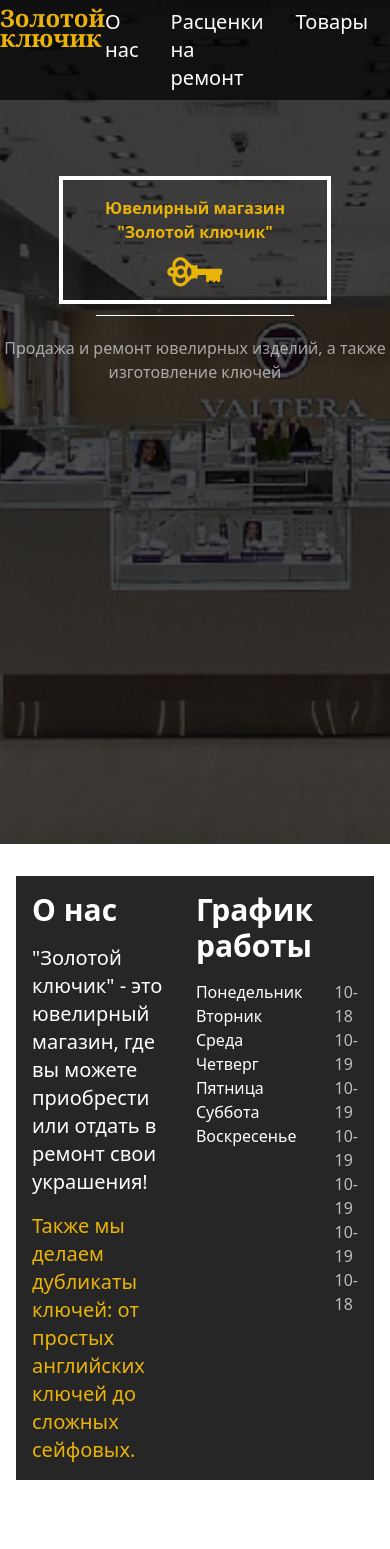
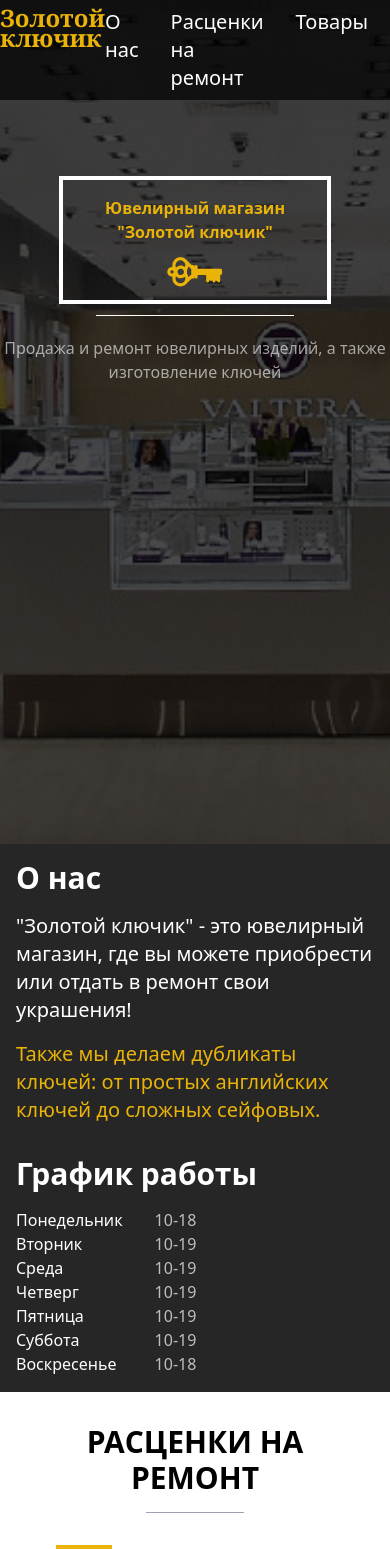
Before and after one commit to Timurka666/Diploma-project, a React (Create React App) app: page / in a window 390 px wide. Shown: the top 1549 px of the page. Built offline with nearby package versions, Linux system fonts and the light colour scheme.

Commit message:
responsive about made

```diff
--- a/src/App.tsx
+++ b/src/App.tsx
@@ -12,7 +12,7 @@ function App() {
       <Preview />
       <div
       className="
-      bg-gradient-to-b from-yellow-400 to-yellow-700 md:py-[2rem] lg:py-[2rem] md:space-y-[2rem] lg:space-y-[2rem]">
+      bg-gradient-to-b from-yellow-400 to-yellow-700 lg:py-[2rem] md:space-y-[1rem] lg:space-y-[2rem]">
         <About />
         <RepairService />
         <GoodsList />
--- a/src/components/about.tsx
+++ b/src/components/about.tsx
@@ -6,16 +6,18 @@ export function About() {
             <div
             id="about"
             className="
-            bg-white
+            lg:bg-white
+            bg-neutral-800
             container
             mx-auto
-            py-[2rem]
-            px-[1rem]
-            flex
-            justify-around">
+            lg:py-[2rem]
+            lg:px-[1rem]
+            lg:flex
+            lg:justify-around">
                 <div
                 className="
-                w-[35rem]
+                lg:w-[35rem]
+                md:w-[100%]
                 h-auto
                 px-[1rem]
                 py-[1rem]
@@ -43,7 +45,7 @@ export function About() {
 
                 <div
                 className="
-                w-[25rem]
+                lg:w-[25rem]
                 h-auto
                 px-[1rem]
                 py-[1rem]
```
